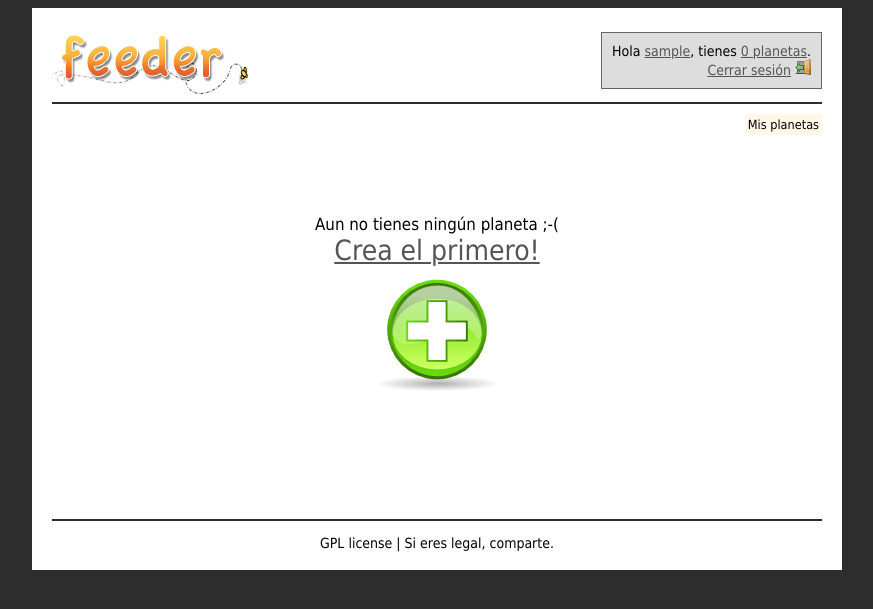
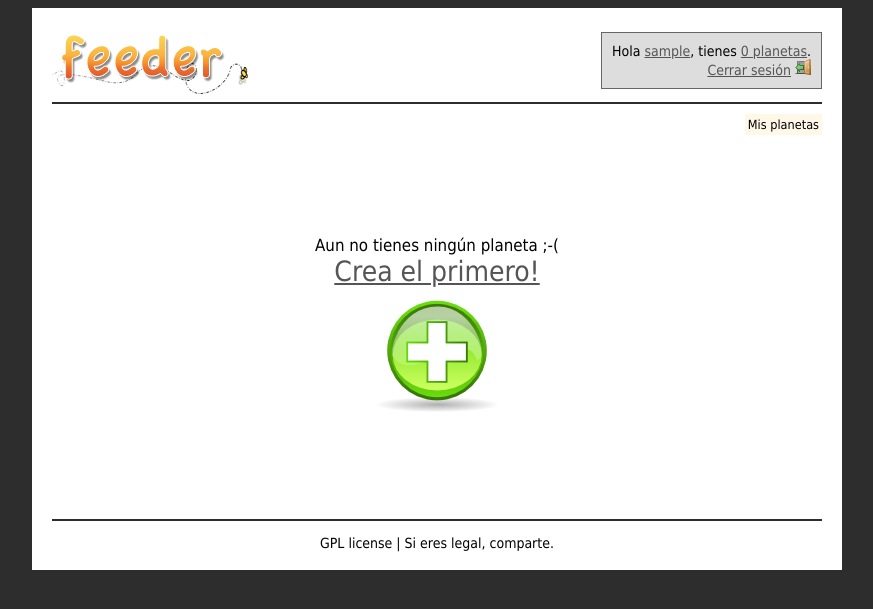
Before and after one commit to migmartri/feeder, a PHP site: page /myPlanets.php in a window 1280 px wide. Shown: the top 609 px of the page, without its empty margins (203-1076 px from the left). Run offline with PHP 8.4, Linux system fonts and the light colour scheme; the visitor is signed in with stand-in values (Sample User, id 1); data that the repository does not hold is empty; a stand-in replaces the project's code that opens the database connection; some libraries are stand-ins or nearby versions.

Commit message:
Clear after breadcrumb

```diff
--- a/templates/breadcrumb.php
+++ b/templates/breadcrumb.php
@@ -42,5 +42,5 @@ switch (true){
 }
 print $breadcrumb;
 ?>
-
 </div>
+<div class="clear"></div>
```
